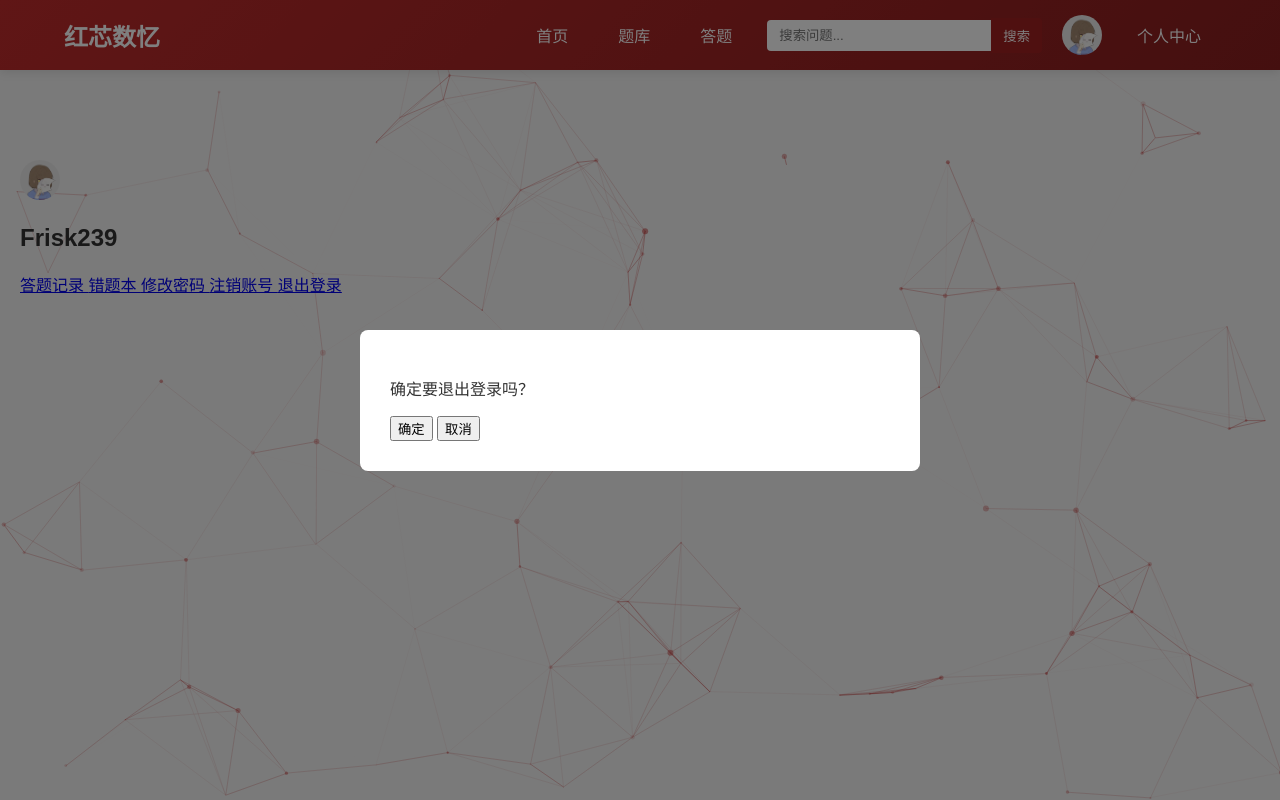
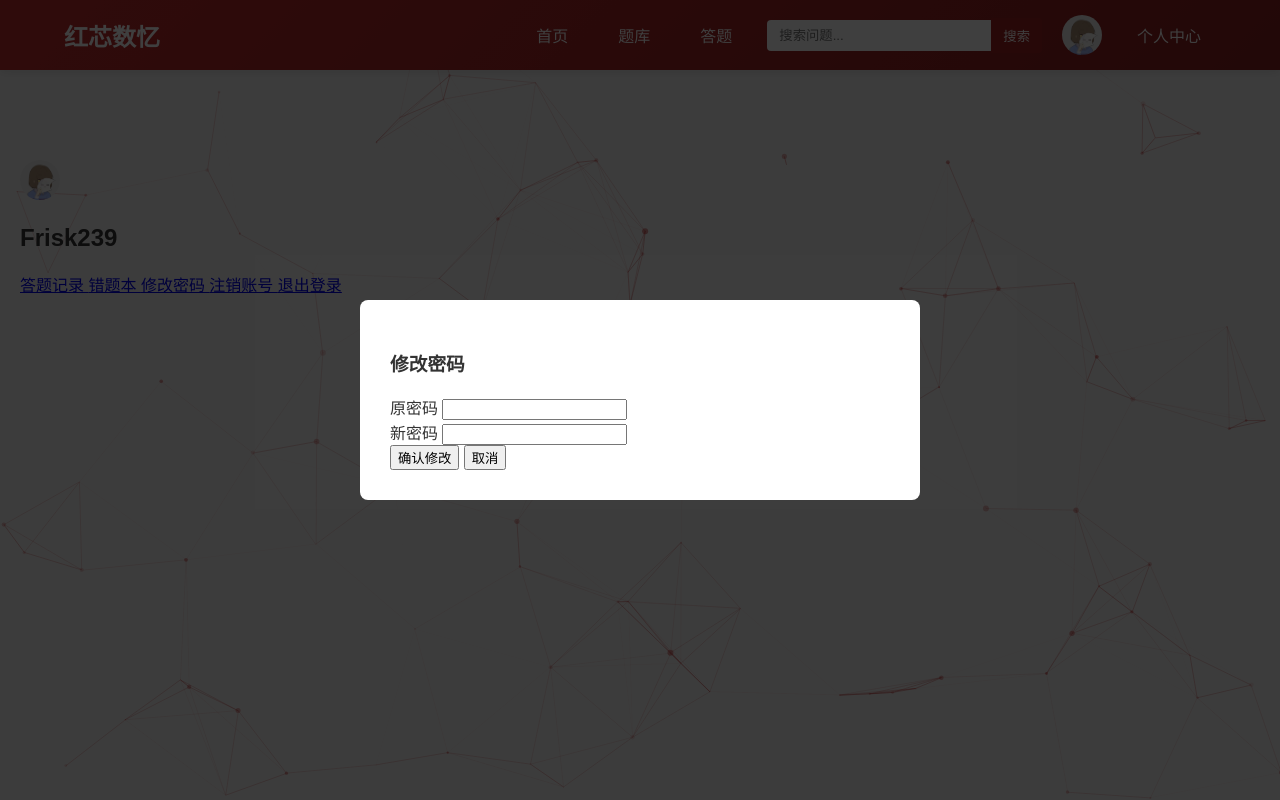
Before and after one commit to Frisk239/hongxinshuyi, a Flask app: page /user-center in a window 1280 px wide. Run offline with Flask 3, Linux system fonts and the light colour scheme; a user stored in the database is signed in.

Commit message:
添加了修改密码功能

```diff
--- a/app.py
+++ b/app.py
@@ -66,12 +66,16 @@ def change_password():
         return redirect(url_for('login'))
 
     if request.method == 'POST':
-        old_password = request.form['old_password']
-        new_password = request.form['new_password']
-        confirm_password = request.form['confirm_password']
-
-        if new_password != confirm_password:
-            return '两次输入的新密码不一致', 400
+        if request.is_json:
+            data = request.get_json()
+            old_password = data['old_password']
+            new_password = data['new_password']
+        else:
+            old_password = request.form['old_password']
+            new_password = request.form['new_password']
+            confirm_password = request.form['confirm_password']
+            if new_password != confirm_password:
+                return jsonify({'error': '两次输入的新密码不一致'}), 400
 
         db = get_db()
         user = db.execute(
@@ -79,16 +83,23 @@ def change_password():
         ).fetchone()
 
         if user['password'] != old_password:
-            return '原密码错误', 401
+            return jsonify({'error': '原密码错误'}), 401
 
         db.execute(
             'UPDATE users SET password = ? WHERE id = ?',
             (new_password, session['user_id'])
         )
         db.commit()
+
+        if request.is_json:
+            return jsonify({'success': True})
         return redirect(url_for('user_center'))
 
     return render_template('change_password.html')
+
+@app.route('/api/change-password', methods=['POST'])
+def api_change_password():
+    return change_password()
 
 @app.route('/delete-account', methods=['POST'])
 def delete_account():
--- a/static/js/main.js
+++ b/static/js/main.js
@@ -118,4 +118,39 @@ document.addEventListener('DOMContentLoaded', function() {
                 }
             });
     });
+
+    // 修改密码弹窗逻辑
+    document.getElementById('change-password-btn')?.addEventListener('click', function(e) {
+        e.preventDefault();
+        document.getElementById('change-password-modal').style.display = 'flex';
+    });
+
+    document.getElementById('confirm-change-password')?.addEventListener('click', function() {
+        const oldPassword = document.getElementById('old-password').value;
+        const newPassword = document.getElementById('new-password').value;
+
+        fetch('/api/change-password', {
+            method: 'POST',
+            headers: {
+                'Content-Type': 'application/json',
+            },
+            body: JSON.stringify({
+                old_password: oldPassword,
+                new_password: newPassword
+            })
+        })
+        .then(response => response.json())
+        .then(data => {
+            if (data.success) {
+                alert('密码修改成功');
+                document.getElementById('change-password-modal').style.display = 'none';
+            } else {
+                alert(data.error || '密码修改失败');
+            }
+        });
+    });
+
+    document.getElementById('cancel-change-password')?.addEventListener('click', function() {
+        document.getElementById('change-password-modal').style.display = 'none';
+    });
 });
--- a/templates/user_center.html
+++ b/templates/user_center.html
@@ -38,6 +38,24 @@
         <div class="modal-actions">
             <button id="confirm-logout">确定</button>
             <button id="cancel-logout">取消</button>
+        </div>
+    </div>
+</div>
+
+<div id="change-password-modal" class="modal">
+    <div class="modal-content">
+        <h3>修改密码</h3>
+        <div class="form-group">
+            <label for="old-password">原密码</label>
+            <input type="password" id="old-password" required>
+        </div>
+        <div class="form-group">
+            <label for="new-password">新密码</label>
+            <input type="password" id="new-password" required>
+        </div>
+        <div class="modal-actions">
+            <button id="confirm-change-password">确认修改</button>
+            <button id="cancel-change-password">取消</button>
         </div>
     </div>
 </div>
```
Also changed, not shown: database.db.
